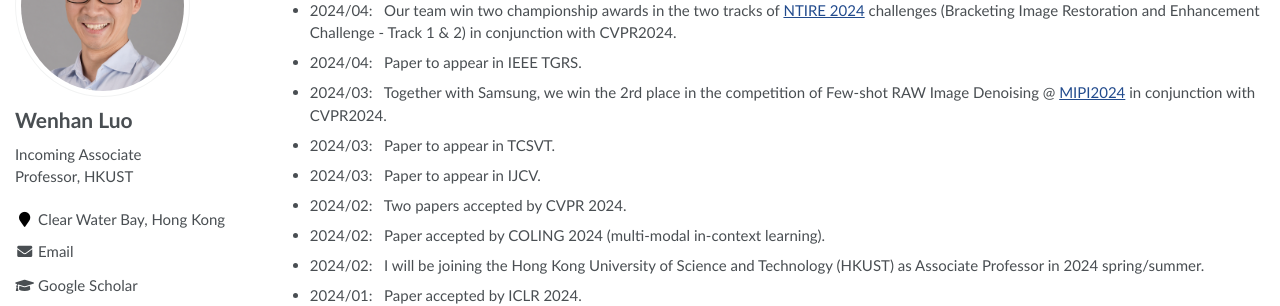
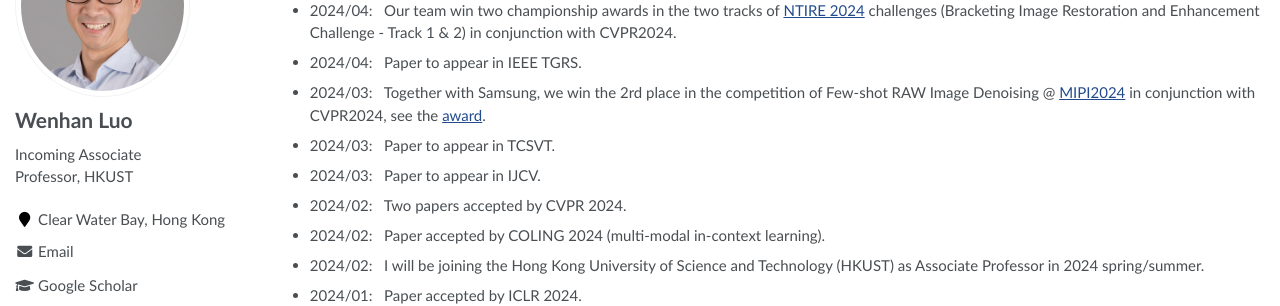
Before and after one commit to whluo/whluo.github.io, a Jekyll site: the page built from _pages/about.md, in a window 1280 px wide and 900 px high, scrolled down 389 px. Shown: the part 177-483 px from the top of the window. Built offline with Jekyll 4.4.1, drawn with Linux system fonts in a browser that asks for light colours.

Commit message:
minor updates

```diff
--- a/_pages/about.md
+++ b/_pages/about.md
@@ -39,7 +39,7 @@ I am interested in several topics in computer vision and machine learning. Speci
 # Updates
 - 2024/04: &nbsp; Our team win two championship awards in the two tracks of [NTIRE 2024](https://cvlai.net/ntire/2024/) challenges (Bracketing Image Restoration and Enhancement Challenge - Track 1 & 2) in conjunction with CVPR2024.
 - 2024/04: &nbsp; Paper to appear in IEEE TGRS.
-- 2024/03: &nbsp; Together with Samsung, we win the 2rd place in the competition of Few-shot RAW Image Denoising @ [MIPI2024](https://mipi-challenge.org/MIPI2024/) in conjunction with CVPR2024.
+- 2024/03: &nbsp; Together with Samsung, we win the 2rd place in the competition of Few-shot RAW Image Denoising @ [MIPI2024](https://mipi-challenge.org/MIPI2024/) in conjunction with CVPR2024, see the [award](https://mipi-challenge.org/MIPI2024/award_certificates_2024.pdf).
 - 2024/03: &nbsp; Paper to appear in TCSVT.
 - 2024/03: &nbsp; Paper to appear in IJCV.
 - 2024/02: &nbsp; Two papers accepted by CVPR 2024.
```
